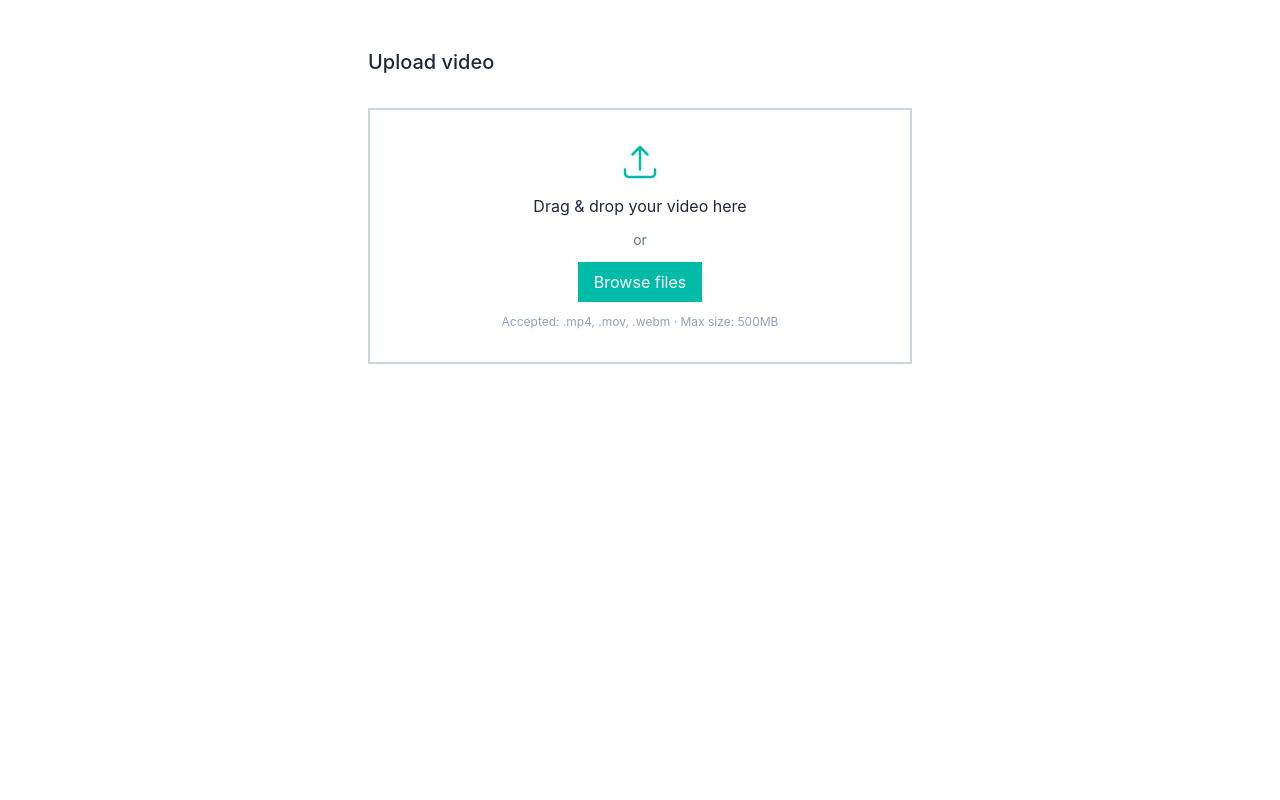
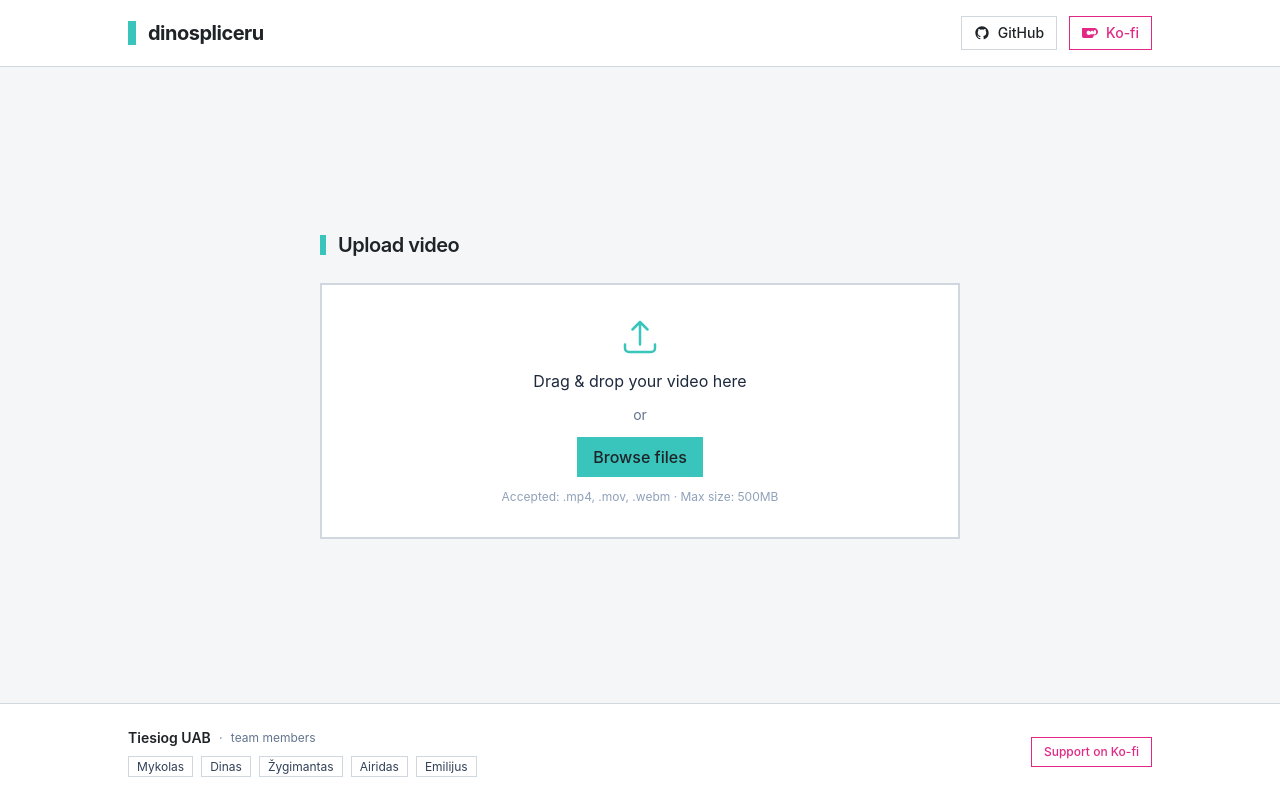
Before and after one commit to laeartes/dinospliceru, a React (Vite) app in the folder frontend/: page / in a window 1280 px wide. Built offline with nearby package versions, Linux system fonts and the light colour scheme.

Commit message:
feature: assemble minimal layout and style uploader frame

```diff
--- a/frontend/src/App.tsx
+++ b/frontend/src/App.tsx
@@ -1,13 +1,22 @@
+import Header from './components/Header'
+import Footer from './components/Footer'
 import VideoUploader from './components/VideoUploader'
 
 function App() {
   return (
-    <main className="mx-auto max-w-xl px-4 py-12">
-      <h1 className="mb-8 text-xl font-medium text-slate-800">
-        Upload video
-      </h1>
-      <VideoUploader />
-    </main>
+    <div className="flex min-h-screen flex-col bg-cyber-bg text-cyber-dark">
+      <Header />
+      <main className="mx-auto flex w-full max-w-2xl flex-1 flex-col justify-center px-4 py-12">
+        <div className="mb-6 flex items-center gap-3">
+          <div className="h-5 w-1.5 bg-cyber-cyan" aria-hidden="true" />
+          <h1 className="text-xl font-semibold tracking-tight text-cyber-dark">
+            Upload video
+          </h1>
+        </div>
+        <VideoUploader />
+      </main>
+      <Footer />
+    </div>
   )
 }
 
--- a/frontend/src/components/VideoUploader.tsx
+++ b/frontend/src/components/VideoUploader.tsx
@@ -154,15 +154,15 @@
   }
 
   const borderClass = isDragging
-    ? 'border-teal-500 bg-teal-50'
-    : 'border-slate-300 bg-white/80 backdrop-blur-sm'
+    ? 'border-cyber-cyan bg-cyan-50/50'
+    : 'border-cyber-border bg-white'
 
   return (
     <div
       role="region"
       aria-label="Video uploader"
       tabIndex={selectedFile ? -1 : 0}
-      className={`border-2 border-solid ${borderClass} relative p-8 text-center transition-colors focus-visible:outline-none focus-visible:ring-2 focus-visible:ring-teal-500`}
+      className={`border-2 border-solid ${borderClass} relative p-8 text-center transition-colors focus-visible:outline-none focus-visible:ring-2 focus-visible:ring-cyber-cyan`}
       onDragOver={handleDragOver}
       onDragEnter={handleDragEnter}
       onDragLeave={handleDragLeave}
@@ -183,7 +183,7 @@
       {selectedFile ? (
         <div className="flex flex-col items-center gap-3" aria-live="polite">
           <svg
-            className="h-10 w-10 text-teal-500"
+            className="h-10 w-10 text-cyber-cyan"
             fill="none"
             viewBox="0 0 24 24"
             stroke="currentColor"
@@ -209,7 +209,7 @@
               ref={confirmButtonRef}
               type="button"
               onClick={handleConfirm}
-              className="bg-teal-500 px-4 py-2 text-white hover:bg-teal-600 focus-visible:outline-none focus-visible:ring-2 focus-visible:ring-teal-500 focus-visible:ring-offset-2 transition-colors"
+              className="bg-cyber-cyan px-4 py-2 font-medium text-cyber-dark hover:bg-cyber-cyan-hover focus-visible:outline-none focus-visible:ring-2 focus-visible:ring-cyber-cyan focus-visible:ring-offset-2 transition-colors"
               data-testid="confirm-upload"
             >
               Upload
@@ -217,7 +217,7 @@
             <button
               type="button"
               onClick={handleChooseDifferent}
-              className="border border-slate-300 px-4 py-2 text-slate-700 hover:bg-slate-100 focus-visible:outline-none focus-visible:ring-2 focus-visible:ring-slate-400 focus-visible:ring-offset-2 transition-colors"
+              className="border border-cyber-border px-4 py-2 text-cyber-dark hover:border-slate-400 focus-visible:outline-none focus-visible:ring-2 focus-visible:ring-slate-400 focus-visible:ring-offset-2 transition-colors"
               data-testid="choose-different"
             >
               Choose different
@@ -228,7 +228,7 @@
         <>
           <div className="flex flex-col items-center gap-3">
             <svg
-              className="h-10 w-10 text-teal-500"
+              className="h-10 w-10 text-cyber-cyan"
               fill="none"
               viewBox="0 0 24 24"
               stroke="currentColor"
@@ -251,7 +251,7 @@
               ref={browseButtonRef}
               type="button"
               onClick={handleBrowseClick}
-              className="bg-teal-500 px-4 py-2 text-white hover:bg-teal-600 focus-visible:outline-none focus-visible:ring-2 focus-visible:ring-teal-500 focus-visible:ring-offset-2 transition-colors"
+              className="bg-cyber-cyan px-4 py-2 font-medium text-cyber-dark hover:bg-cyber-cyan-hover focus-visible:outline-none focus-visible:ring-2 focus-visible:ring-cyber-cyan focus-visible:ring-offset-2 transition-colors"
             >
               Browse files
             </button>
```
Also changed, not shown: 2 other files (tests, documents, lock files or other folders).
